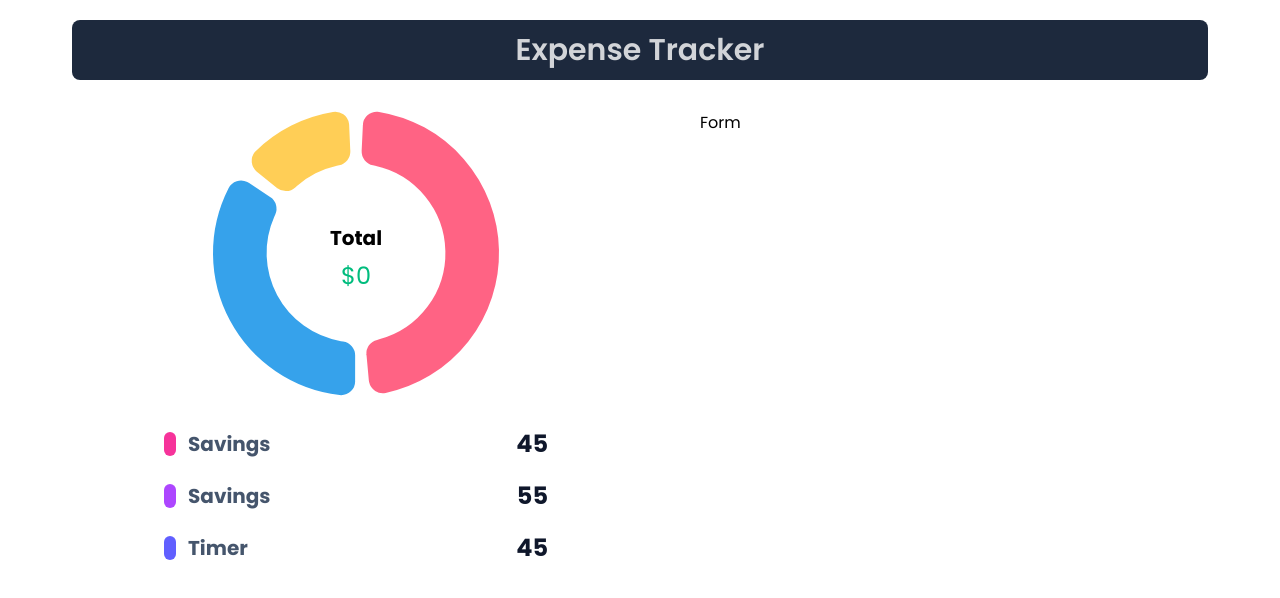
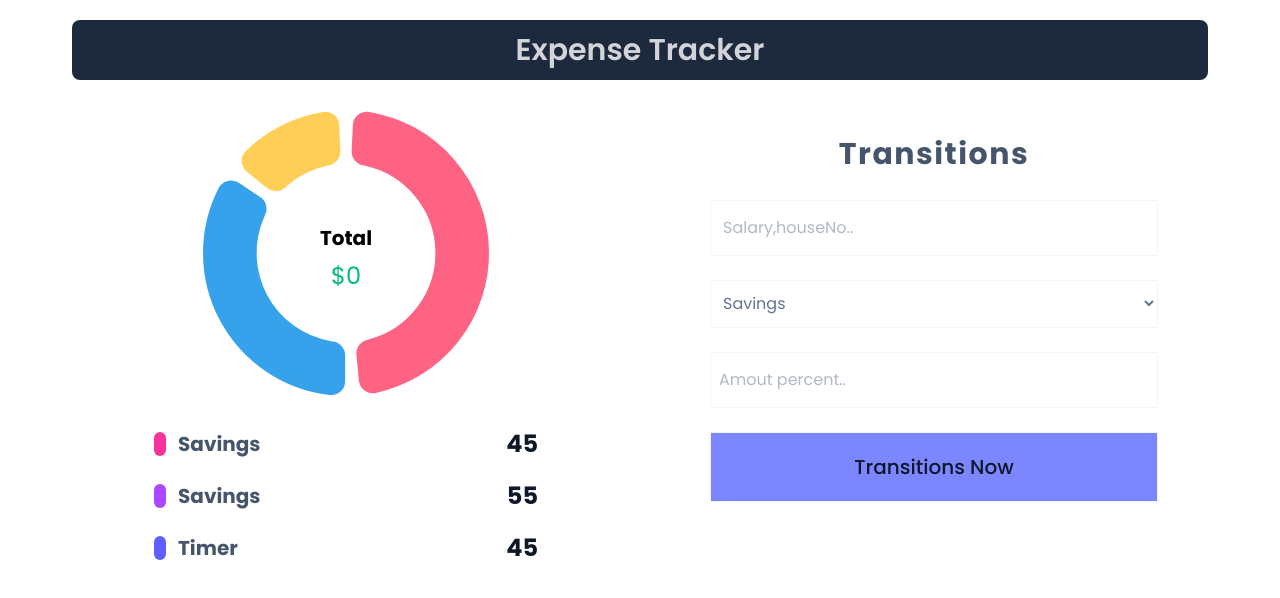
Before and after one commit to tarekhossain0043-dot/exp_tracker_with_rtk_query, a React (Vite) app in the folder client/: page / in a window 1280 px wide. Shown: the top 598 px of the page. Built offline with nearby package versions, Linux system fonts and the light colour scheme.

Commit message:
feature/transition form is done

```diff
--- a/client/src/App.jsx
+++ b/client/src/App.jsx
@@ -9,7 +9,7 @@ const App = () => {
         Expense tracker
       </h1>
       {/* grid columns */}
-      <div className="grid md:grid-cols-2">
+      <div className="grid md:grid-cols-2 gap-10">
         {/* chart */}
         <div>
           <Graph />
--- a/client/src/components/Form.jsx
+++ b/client/src/components/Form.jsx
@@ -1,5 +1,49 @@
 import React from "react";
 
 export default function Form() {
-  return <div className="max-w-md w-full mx-auto px">Form</div>;
+  return (
+    <div className="max-w-md w-full mx-auto">
+      <h4 className="text-3xl tracking-wider font-bold capitalize max-[425px]:my-7 my-7 text-slate-600 text-center">
+        transitions
+      </h4>
+      <form action="#" className="w-full grid gap-4">
+        <div className="input-group">
+          <input
+            type="text"
+            name="salary"
+            id="salary"
+            placeholder="Salary,houseNo.."
+            className="w-full py-1 px-3 focus:outline-none"
+          />
+        </div>
+        <div className="input-group">
+          <select
+            name="type"
+            id="type"
+            className="w-full focus:outline-none px-2"
+          >
+            <option value="investment" defaultValue="Investment">
+              Savings
+            </option>
+            <option value="savings">Savings</option>
+            <option value="expence">Expence</option>
+          </select>
+        </div>
+        <div className="input-group">
+          <input
+            type="number"
+            name="percent"
+            id="percent"
+            placeholder="Amout percent.."
+            className="w-full py-1 focus:outline-none px-2"
+          />
+        </div>
+        <div className="submit-btn input-group bg-indigo-400 w-full hover:bg-indigo-500">
+          <button className="focus:ring-1 px-5 w-full py-3 text-slate-900 text-center focus:ring-indigo-500 text-xl capitalize font-medium cursor-pointer transition-all duration-300 ease-in-out">
+            Transitions now
+          </button>
+        </div>
+      </form>
+    </div>
+  );
 }
--- a/client/src/index.css
+++ b/client/src/index.css
@@ -22,3 +22,7 @@ body {
   font-family: var(--font-poppins);
   line-height: 30px;
 }
+
+.input-group {
+  @apply w-full mb-2 border border-slate-100 focus:outline-none py-2 text-slate-500 cursor-pointer;
+}
```
